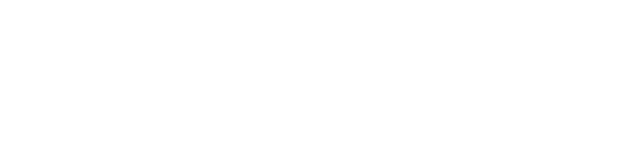
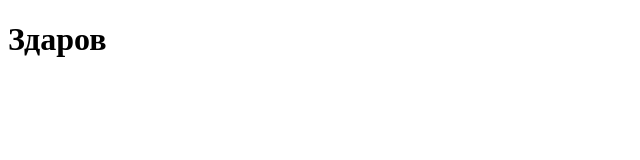
Before and after one commit to Siraj18/githubtest, a plain HTML site: page index.html in a window 1280 px wide. Shown: the whole page, without its empty margins (0-640 px from the left). Drawn offline with Linux system fonts and the light colour scheme.

Commit message:
Добавили заголовок

```diff
--- a/index.html
+++ b/index.html
@@ -7,6 +7,6 @@
     <link ref="stylesheet" href="style.css">
 </head>
 <body>
-
+    <h1>Здаров</h1>
 </body>
 </html>
```
